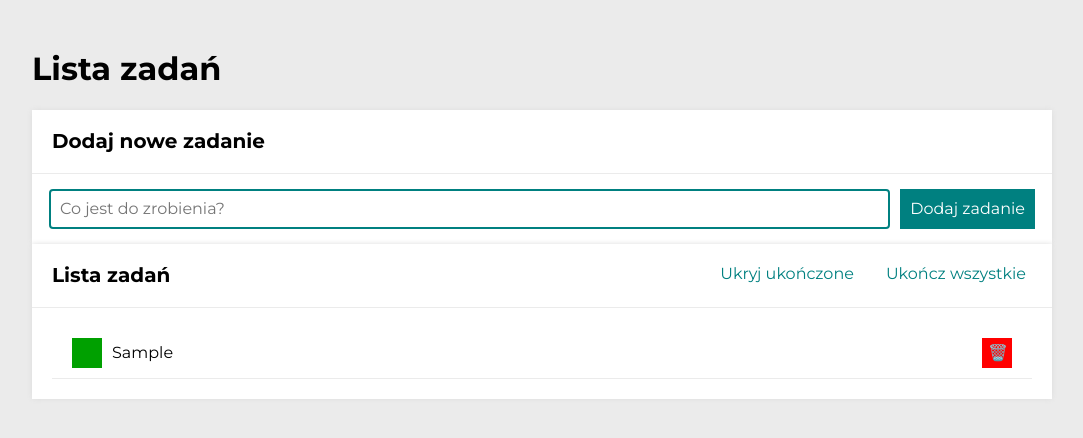
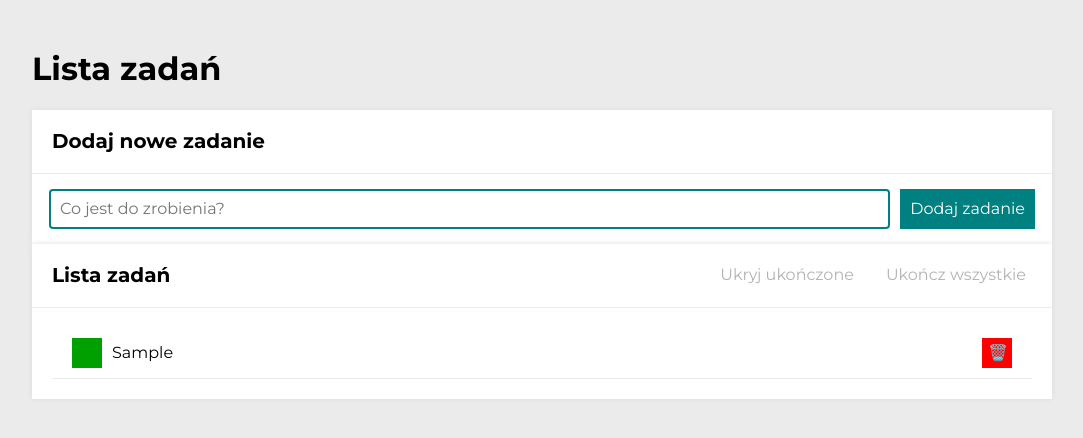
Before and after one commit to MikolajPawlowski/todo-list-react, a React (Create React App) app: page / in a window 1280 px wide. Both pictures are taken after typing "Sample" into the empty fields and a click on the button "Dodaj zadanie". Shown: the top 438 px of the page, without its empty margins (98-1181 px from the left). Built offline with nearby package versions, Linux system fonts and the light colour scheme.

Commit message:
styled components added to Buttons

```diff
--- a/src/Buttons/index.js
+++ b/src/Buttons/index.js
@@ -1,23 +1,22 @@
 import React from "react";
-import "./style.css";
+import { Wrapper, Button } from "./styled";
 
 const Buttons = ({ tasks, hideDone, toggleHideDone, setAllDone }) => (
-    <div className="buttons">
+    <Wrapper>
         {tasks.length > 0 && (
             <>
-                <button onClick={toggleHideDone} className="buttons__button">
+                <Button onClick={toggleHideDone}>
                     {hideDone ? "Pokaż ukończone" : "Ukryj ukończone"}
-                </button>
-                <button
+                </Button>
+                <Button
                     onClick={setAllDone}
-                    className="buttons__button"
                     disabled={tasks.every(({ done }) => done)}
                 >
                     Ukończ wszystkie
-                </button>
+                </Button>
             </>
         )}
-    </div>
+    </Wrapper>
 
 );
 
--- a/src/Buttons/style.css
+++ /dev/null
@@ -1,36 +0,0 @@
-.buttons__buttons {
-    display: flex;
-    flex-wrap: wrap;
-}
-
-.buttons__buttons--hiddenButtons {
-    display: none;
-}
-
-.buttons__button {
-    background-color: transparent;
-    color: teal;
-    border: none;
-    margin: 0 0 0 20px;
-    outline: none;
-    transition: color .5s ease-out;
-    cursor: pointer;
-}
-
-.buttons__button:hover {
-    color: rgb(0, 180, 180)
-}
-
-.buttons__button:disabled {
-    color: rgb(189, 189, 189);
-}
-
-@media(max-width:767px) {
-    .buttons__buttons {
-        flex-wrap: wrap;
-    }
-    .buttons__button {
-        flex-basis: 100%;
-        margin: 10px 0;
-    }
-}
--- /dev/null
+++ b/src/Buttons/styled.js
@@ -0,0 +1,29 @@
+import styled from "styled-components";
+
+export const Wrapper = styled.div`
+    display: flex;
+    flex-wrap: wrap;
+`;
+
+export const Button = styled.button`
+    background-color: transparent;
+    color: ${({ theme }) => theme.colors.primaryColor};
+    border: none;
+    margin: 0 0 0 20px;
+    outline: none;
+    transition: color .5s ease-out;
+    cursor: pointer;
+
+    @media(max-width: ${({ theme }) => theme.breakpoints.small}px) {
+        flex-basis: 100%;
+        margin: 10px 0;
+    }
+
+    &:hover{
+        color: ${({ theme }) => theme.colors.buttonsColorHover};
+    }
+
+    &:disabled{
+        color: ${({ theme }) => theme.colors.buttonsColorDisabled}
+    }
+`;
```
